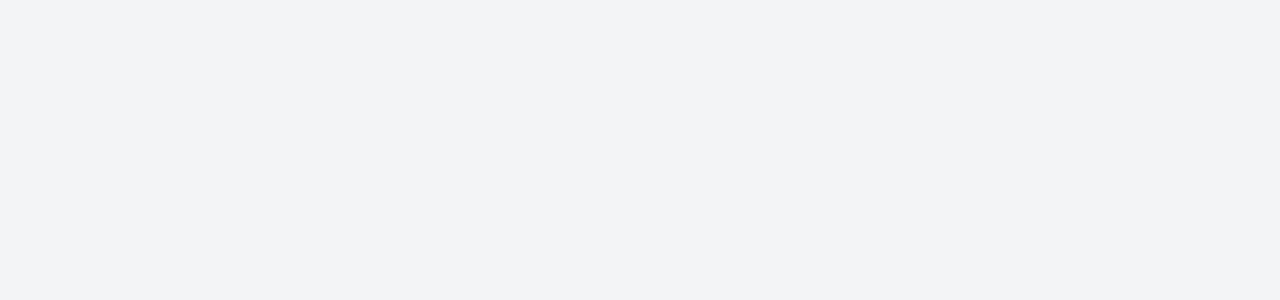
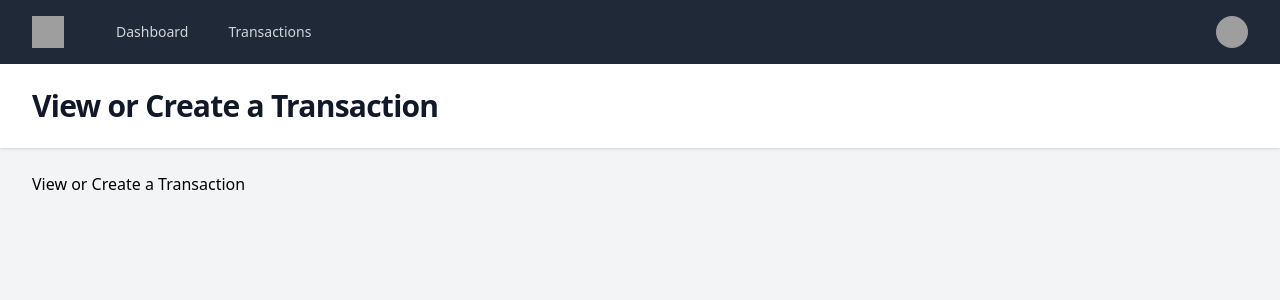
Before and after one commit to SetoE/budget-tracking-app-frontend, a Vue app: page /transactions/1 in a window 1280 px wide. Before the commit this address had no page. Shown: the top 300 px of the page. Built offline with nearby package versions, Linux system fonts and the light colour scheme; sample sign-in values are in the browser's storage; grey boxes are pictures that could not be loaded.

Commit message:
Created View Create page along with route

```diff
--- a/src/router/index.js
+++ b/src/router/index.js
@@ -7,6 +7,7 @@ import Dashboard from '../views/Dashboard.vue'
 import Transactions from '../views/Transactions.vue'
 import Login from '../views/Login.vue'
 import Register from '../views/Register.vue'
+import TransactionView from '../views/TransactionView.vue'
 
 const routes = [
   {
@@ -17,6 +18,8 @@ const routes = [
     children: [
       { path: '/dashboard', name: 'Dashboard', component: Dashboard },
       { path: '/transactions', name: 'Transactions', component: Transactions },
+      { path: '/transactions/create', name: 'TransactionCreate', component: TransactionView },
+      { path: '/transactions/:id', name: 'TransactionView', component: TransactionView },
     ],
   },
   {
--- /dev/null
+++ b/src/views/TransactionView.vue
@@ -0,0 +1,10 @@
+<template>
+  <PageComponent title="View or Create a Transaction">
+    View or Create a Transaction
+  </PageComponent>
+</template>
+
+<script setup>
+import PageComponent from '../components/PageComponent.vue';
+
+</script>
```
